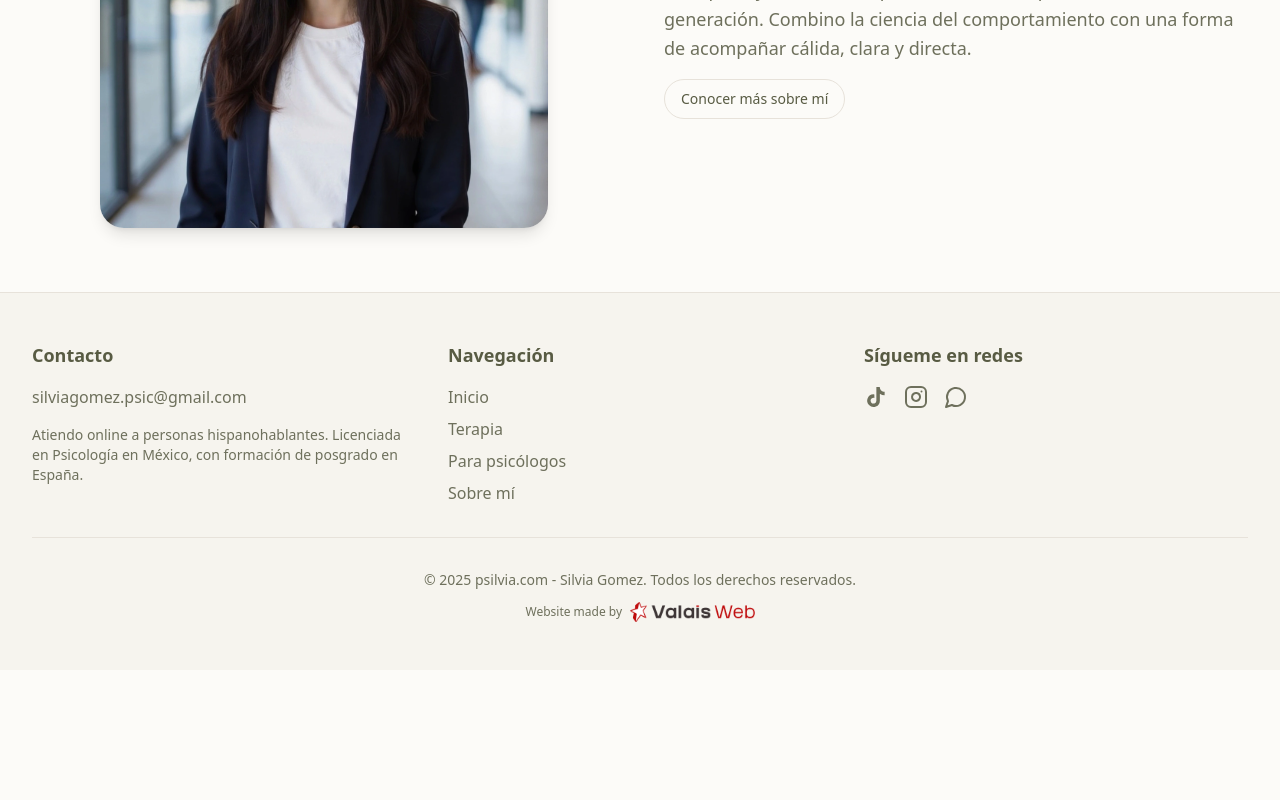
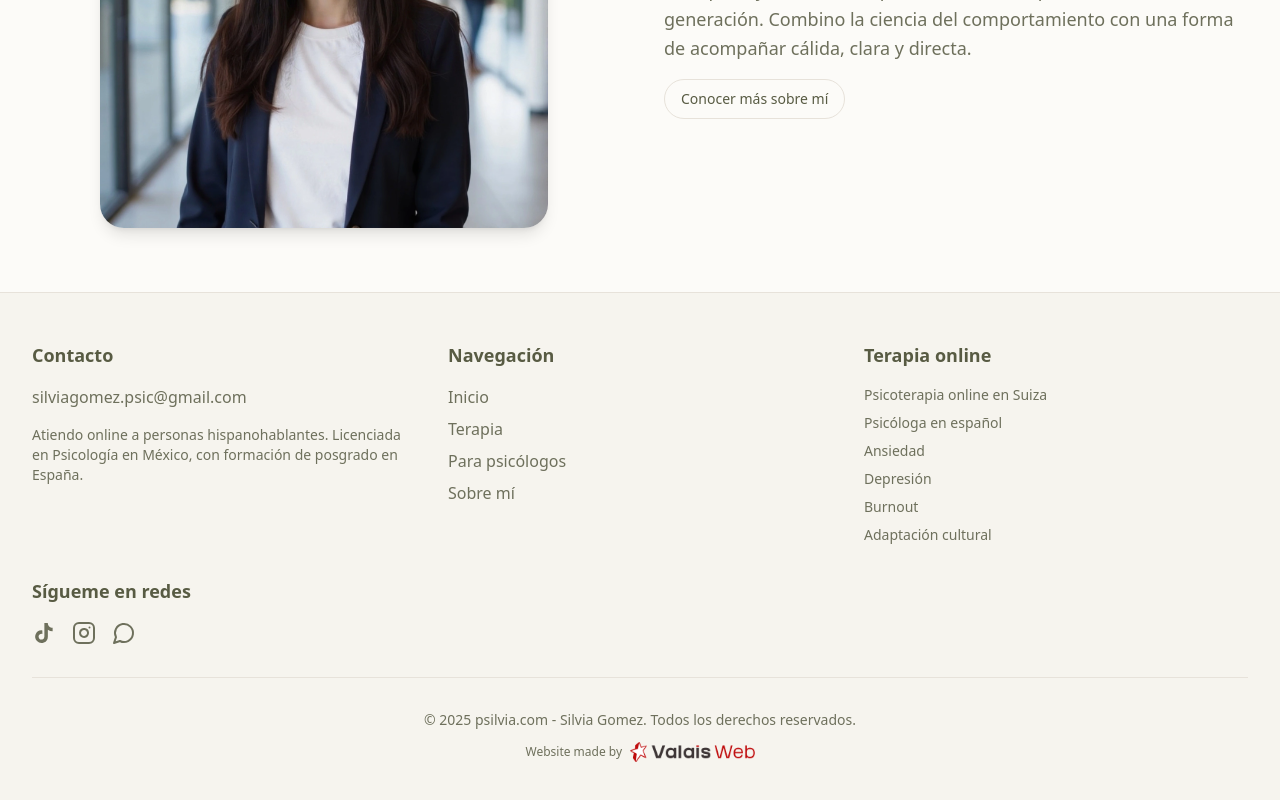
Before and after one commit to Valais-Web/psilvia, a React (Vite) app: page / in a window 1280 px wide. Shown: the part 2597-3397 px from the top of the page. Before the commit the page ends 3267 px from the top, so only its background shows below. Built offline with nearby package versions, Linux system fonts and the light colour scheme; the HTML template or start-up script is replaced by a standard one.

Commit message:
Improve SEO pages indexing
Co-authored-by: pepitob <106833120+pepitob@users.noreply.github.com>

```diff
--- a/src/components/Footer.tsx
+++ b/src/components/Footer.tsx
@@ -33,6 +33,30 @@ const Footer = () => {
               </Link>
               <Link to="/sobre-mi" className="text-muted-foreground hover:text-foreground transition-colors">
                 Sobre mí
+              </Link>
+            </nav>
+          </div>
+
+          <div>
+            <h3 className="text-lg font-semibold mb-4 text-foreground">Terapia online</h3>
+            <nav className="flex flex-col gap-2">
+              <Link to="/psicoterapia-online-suiza" className="text-muted-foreground hover:text-foreground transition-colors text-sm">
+                Psicoterapia online en Suiza
+              </Link>
+              <Link to="/psicologa-en-espanol-suiza" className="text-muted-foreground hover:text-foreground transition-colors text-sm">
+                Psicóloga en español
+              </Link>
+              <Link to="/ansiedad-suiza" className="text-muted-foreground hover:text-foreground transition-colors text-sm">
+                Ansiedad
+              </Link>
+              <Link to="/depresion-suiza" className="text-muted-foreground hover:text-foreground transition-colors text-sm">
+                Depresión
+              </Link>
+              <Link to="/burnout-suiza" className="text-muted-foreground hover:text-foreground transition-colors text-sm">
+                Burnout
+              </Link>
+              <Link to="/adaptacion-cultural-suiza" className="text-muted-foreground hover:text-foreground transition-colors text-sm">
+                Adaptación cultural
               </Link>
             </nav>
           </div>
```
